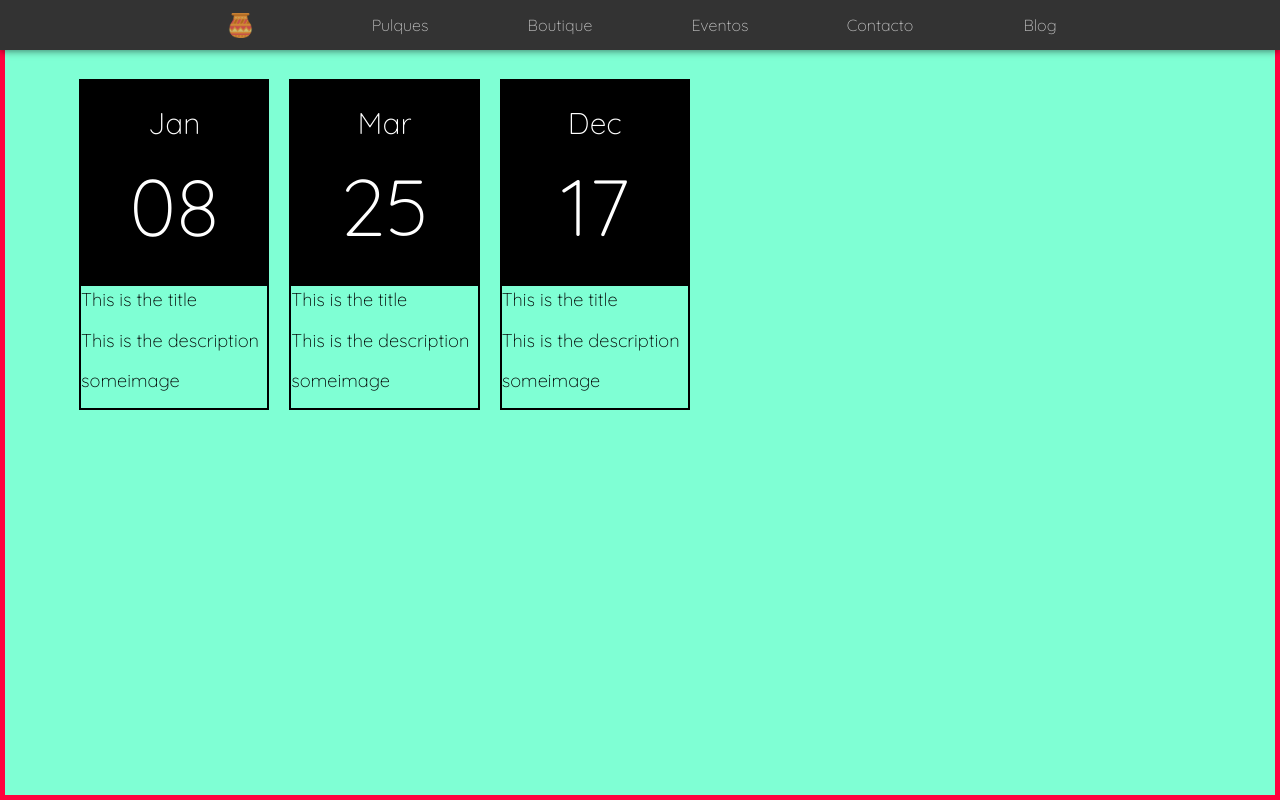
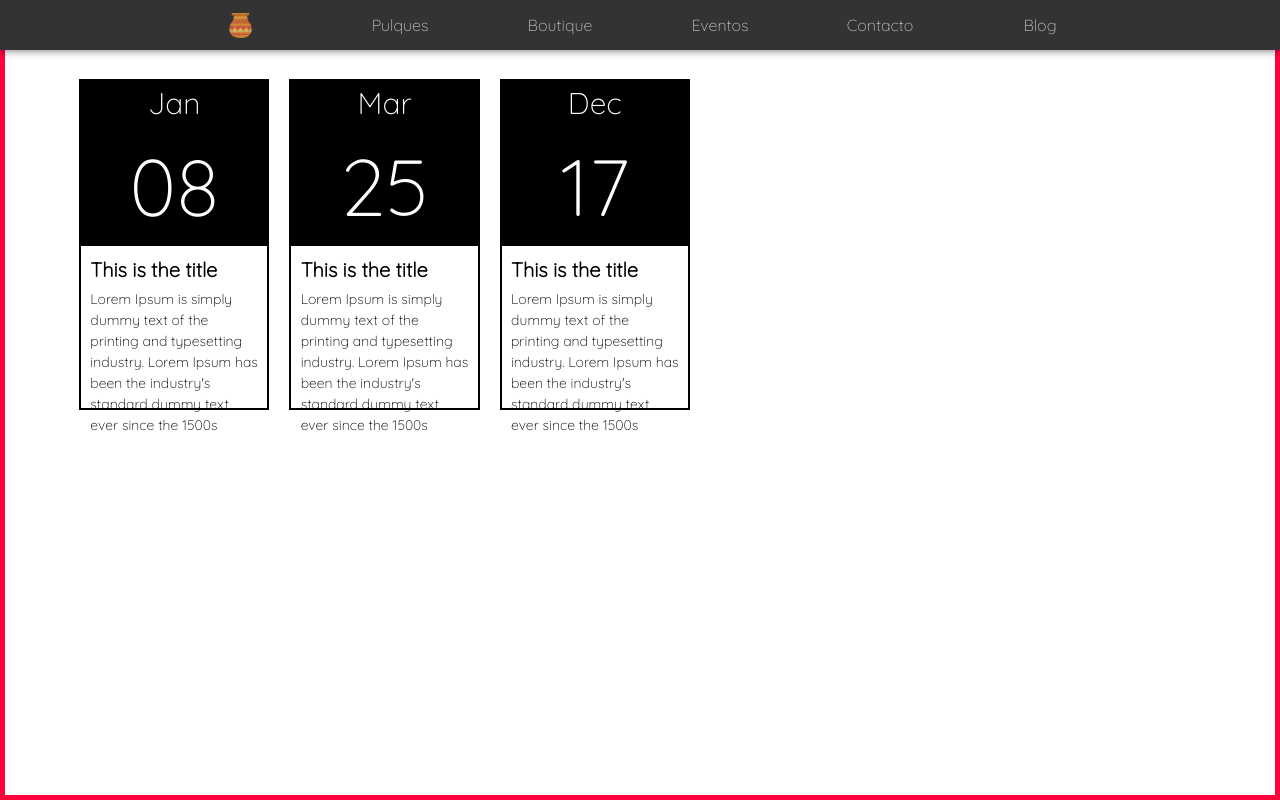
Before and after one commit to monteroch/lapulqueria, a React (Create React App) app: page /events in a window 1280 px wide. Built offline with nearby package versions, Linux system fonts and the light colour scheme.

Commit message:
Feat: Update event description format, and event styles

```diff
--- a/src/App.css
+++ b/src/App.css
@@ -1,5 +1,4 @@
 .mainContainer {
-  background-color: aquamarine;
   height: "100vh";
   border: " #ffe135 5px solid";
   height: 100vh;
--- a/src/components/event/event.component.jsx
+++ b/src/components/event/event.component.jsx
@@ -12,10 +12,9 @@ export const Event = ({ event }) => {
         <Typography className={classes.month} >{event.date.split("/")[0].substr(0, 3)}</Typography>
         <Typography className={classes.day} >{event.date.split("/")[1]}</Typography>
       </Grid>
-      <Grid container>
-        <Typography className={classes.eventInfo} >{event.title}</Typography>
-        <Typography className={classes.eventInfo} >{event.description}</Typography>
-        <Typography className={classes.eventInfo} >{event.image}</Typography>
+      <Grid container className={classes.eventInfo} >
+        <Typography className={classes.eventTitle} >{event.title}</Typography>
+        <Typography className={classes.eventDescription} >{event.description}</Typography>
       </Grid>
     </Grid>
   )
--- a/src/components/event/event.styles.js
+++ b/src/components/event/event.styles.js
@@ -14,7 +14,8 @@ export const useStyles = makeStyles((theme) => ({
     alignContent: 'center'
   },
   eventInfo: {
-    width: "100%"
+    width: "100%",
+    padding: "5%"
   },
   month: {
     width: "100%",
@@ -25,5 +26,13 @@ export const useStyles = makeStyles((theme) => ({
     width: "100%",
     textAlign: 'center',
     fontSize: '80px'
+  },
+  eventTitle: {
+    fontSize: "20px",
+    fontWeight: 'bold',
+    marginBottom: "2%"
+  },
+  eventDescription: {
+    fontSize: "14px"
   }
 }));
--- a/src/temp/events.js
+++ b/src/temp/events.js
@@ -2,21 +2,21 @@ export const EventsList = [
   {
     title: 'This is the title',
     id: 1,
-    description: 'This is the description',
+    description: "Lorem Ipsum is simply dummy text of the printing and typesetting industry. Lorem Ipsum has been the industry's standard dummy text ever since the 1500s",
     date: 'January/08/2020',
     image: 'someimage'
   },
   {
     title: 'This is the title',
     id: 2,
-    description: 'This is the description',
+    description: "Lorem Ipsum is simply dummy text of the printing and typesetting industry. Lorem Ipsum has been the industry's standard dummy text ever since the 1500s",
     date: 'March/25/2020',
     image: 'someimage'
   },
   {
     title: 'This is the title',
     id: 3,
-    description: 'This is the description',
+    description: "Lorem Ipsum is simply dummy text of the printing and typesetting industry. Lorem Ipsum has been the industry's standard dummy text ever since the 1500s",
     date: 'December/17/2020',
     image: 'someimage'
   },
```
